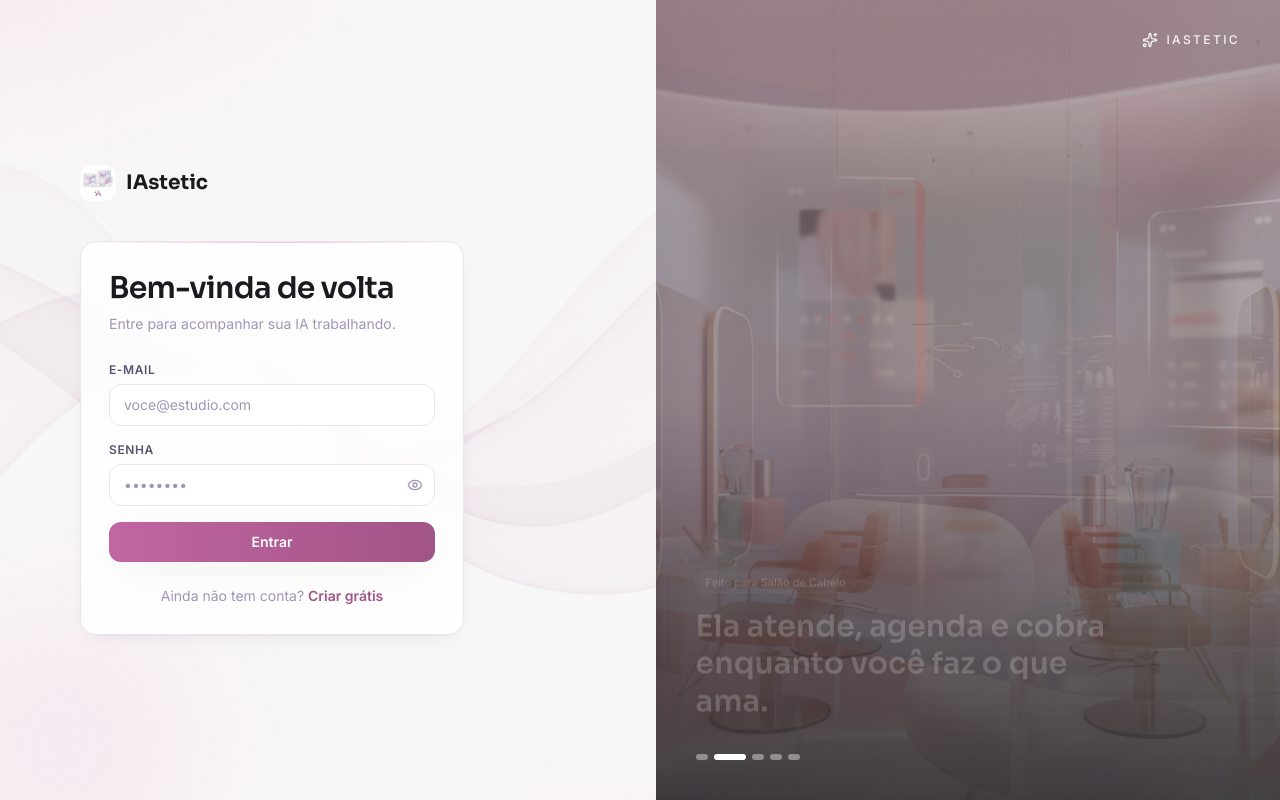
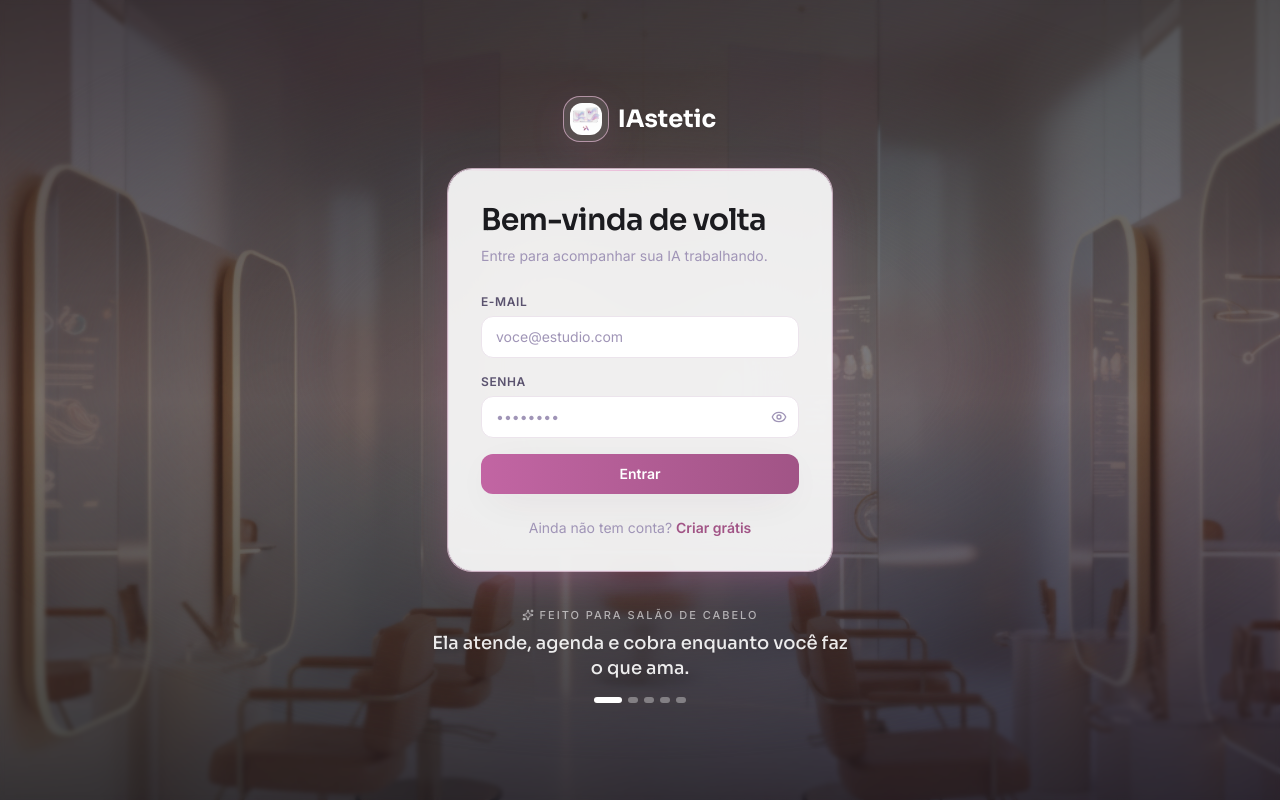
Before and after one commit to daflones/iastetic, a React (Vite) app: page /login in a window 1280 px wide. Built offline with nearby package versions, Linux system fonts and the light colour scheme; no server answers.

Commit message:
Login: layout centralizado premium — slideshow full-screen + card de vidro
Co-Authored-By: Devin <devin@cognition.ai>

```diff
--- a/src/pages/auth/LoginPage.tsx
+++ b/src/pages/auth/LoginPage.tsx
@@ -59,63 +59,62 @@ const AUTH_PHRASES = [
 export function AuthShell({ title, subtitle, children }: { title: string; subtitle: string; children: React.ReactNode }) {
   const [slide, setSlide] = useState(0)
   useEffect(() => {
-    const t = setInterval(() => setSlide(s => (s + 1) % AUTH_SLIDES.length), 5200)
+    const t = setInterval(() => setSlide(s => (s + 1) % AUTH_SLIDES.length), 5600)
     return () => clearInterval(t)
   }, [])
   const current = AUTH_SLIDES[slide]
   const phrase = AUTH_PHRASES[slide % AUTH_PHRASES.length]
 
   return (
-    <div className="min-h-screen grid lg:grid-cols-[1.05fr_1fr] mesh-bg">
-      {/* formulário */}
-      <div className="flex flex-col justify-center px-6 sm:px-12 lg:px-20 py-12 relative overflow-hidden">
-        <div className="orb bg-brand-200 h-64 w-64 -bottom-20 -left-20" />
-        <Art name="hero-textura" className="pointer-events-none absolute inset-0 w-full h-full object-cover opacity-40" />
-        <Link to="/" className="flex items-center gap-2.5 mb-10 relative">
-          <Art name="logo" className="h-9 w-9 rounded-xl object-cover shadow-soft" placeholderClass="h-9 w-9 rounded-xl" />
-          <span className="font-display text-xl font-bold">IAstetic</span>
-        </Link>
-        <motion.div initial={{ opacity: 0, y: 16 }} animate={{ opacity: 1, y: 0 }} transition={{ duration: 0.45 }}
-          className="w-full max-w-sm relative card-lux !bg-surface/85 backdrop-blur p-7 shadow-card">
+    <div className="min-h-screen relative overflow-hidden bg-ink flex flex-col">
+      {/* slideshow ambiental em tela cheia */}
+      <AnimatePresence mode="sync">
+        <motion.img key={current.img} src={`/imagens/${current.img}.png`} alt=""
+          initial={{ opacity: 0, scale: 1.08 }} animate={{ opacity: 1, scale: 1 }} exit={{ opacity: 0 }}
+          transition={{ duration: 1.6, ease: 'easeOut' }}
+          className="absolute inset-0 w-full h-full object-cover" />
+      </AnimatePresence>
+      {/* véus: escurece nas bordas, respira no centro */}
+      <div className="absolute inset-0 bg-gradient-to-b from-ink/75 via-ink/55 to-ink/85" />
+      <div className="absolute inset-0 bg-gradient-to-br from-brand-700/30 via-transparent to-accent-700/25 mix-blend-multiply" />
+      <div className="absolute inset-0 backdrop-blur-[2px]" style={{ maskImage: 'radial-gradient(ellipse 60% 50% at 50% 45%, transparent 40%, black 100%)' }} />
+
+      {/* conteúdo central */}
+      <div className="relative z-10 flex-1 flex flex-col items-center justify-center px-4 py-10">
+        <motion.div initial={{ opacity: 0, y: -12 }} animate={{ opacity: 1, y: 0 }} transition={{ duration: 0.5 }}
+          className="flex items-center gap-2.5 mb-7">
+          <Link to="/" className="flex items-center gap-2.5">
+            <span className="h-11 w-11 rounded-2xl bg-white/10 backdrop-blur ring-1 ring-white/25 grid place-items-center shadow-glow overflow-hidden">
+              <Art name="logo" className="h-8 w-8 rounded-xl object-cover" placeholderClass="h-8 w-8 rounded-xl" />
+            </span>
+            <span className="font-display text-2xl font-bold text-white drop-shadow">IAstetic</span>
+          </Link>
+        </motion.div>
+
+        <motion.div initial={{ opacity: 0, y: 20, scale: 0.98 }} animate={{ opacity: 1, y: 0, scale: 1 }}
+          transition={{ duration: 0.55, ease: 'easeOut', delay: 0.08 }}
+          className="w-full max-w-sm card-lux !bg-surface/90 backdrop-blur-2xl ring-1 ring-white/40 rounded-3xl p-8 shadow-glow">
           <h1 className="h-display text-3xl">{title}</h1>
           <p className="text-ink-muted mt-2 text-sm">{subtitle}</p>
           <div className="mt-7">{children}</div>
         </motion.div>
-      </div>
 
-      {/* slideshow de nichos */}
-      <div className="hidden lg:block relative overflow-hidden">
-        <AnimatePresence mode="sync">
-          <motion.img key={current.img} src={`/imagens/${current.img}.png`} alt={current.niche.name}
-            initial={{ opacity: 0, scale: 1.06 }} animate={{ opacity: 1, scale: 1 }} exit={{ opacity: 0 }}
-            transition={{ duration: 1.1, ease: 'easeOut' }}
-            className="absolute inset-0 w-full h-full object-cover" />
-        </AnimatePresence>
-        <div className="absolute inset-0 bg-gradient-to-t from-ink/80 via-ink/30 to-ink/20" />
-        <div className="absolute inset-0 bg-gradient-to-br from-brand-600/25 to-transparent mix-blend-multiply" />
-
-        {/* topo: marca */}
-        <div className="absolute top-8 right-10 flex items-center gap-2 text-white/90">
-          <Sparkles className="h-4 w-4" />
-          <span className="text-xs uppercase tracking-[0.2em] font-medium">IAstetic</span>
-        </div>
-
-        {/* rodapé: frase rotativa + nicho + dots */}
-        <div className="absolute inset-x-0 bottom-0 p-10 text-white">
+        {/* frase rotativa sob o card */}
+        <div className="mt-8 text-center px-4 max-w-md">
           <AnimatePresence mode="wait">
             <motion.div key={slide}
-              initial={{ opacity: 0, y: 18 }} animate={{ opacity: 1, y: 0 }} exit={{ opacity: 0, y: -12 }}
-              transition={{ duration: 0.45 }}>
-              <span className="badge bg-white/15 backdrop-blur text-white text-[11px] ring-1 ring-white/25 mb-4 inline-flex">
-                Feito para {current.niche.name}
+              initial={{ opacity: 0, y: 10 }} animate={{ opacity: 1, y: 0 }} exit={{ opacity: 0, y: -8 }}
+              transition={{ duration: 0.4 }}>
+              <span className="inline-flex items-center gap-1.5 text-[11px] uppercase tracking-[0.18em] text-white/60 font-medium mb-2">
+                <Sparkles className="h-3 w-3" /> Feito para {current.niche.name}
               </span>
-              <h2 className="font-display text-3xl font-semibold leading-tight max-w-md drop-shadow-md">{phrase}</h2>
+              <p className="font-display text-lg text-white/90 leading-snug drop-shadow-sm">{phrase}</p>
             </motion.div>
           </AnimatePresence>
-          <div className="flex gap-1.5 mt-6">
+          <div className="flex gap-1.5 mt-4 justify-center">
             {AUTH_SLIDES.map((s, i) => (
               <button key={s.niche.id} onClick={() => setSlide(i)} aria-label={s.niche.name}
-                className={clsx('h-1.5 rounded-full transition-all', i === slide ? 'w-8 bg-white' : 'w-3 bg-white/40 hover:bg-white/60')} />
+                className={clsx('h-1.5 rounded-full transition-all', i === slide ? 'w-7 bg-white' : 'w-2.5 bg-white/35 hover:bg-white/60')} />
             ))}
           </div>
         </div>
```
